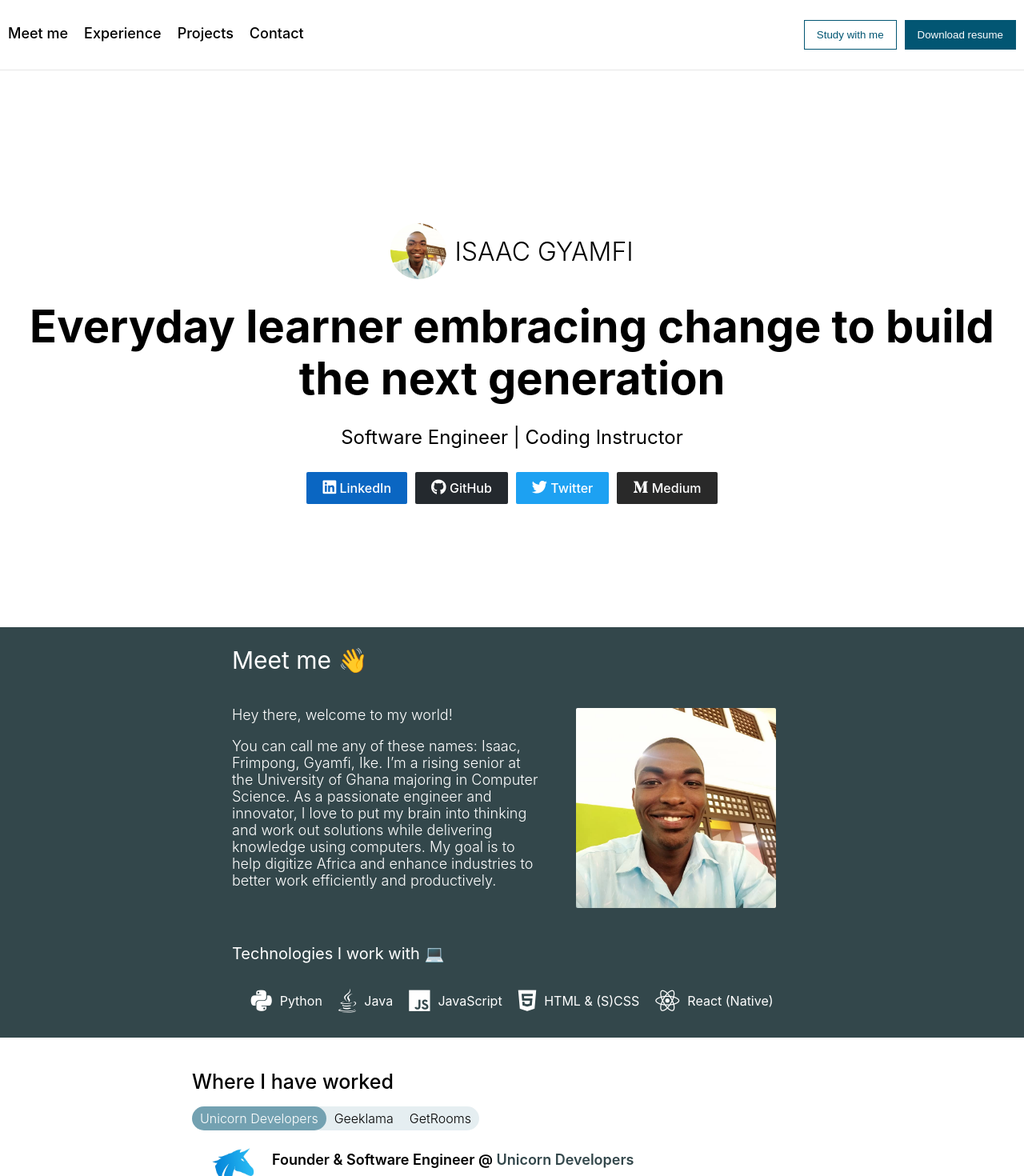
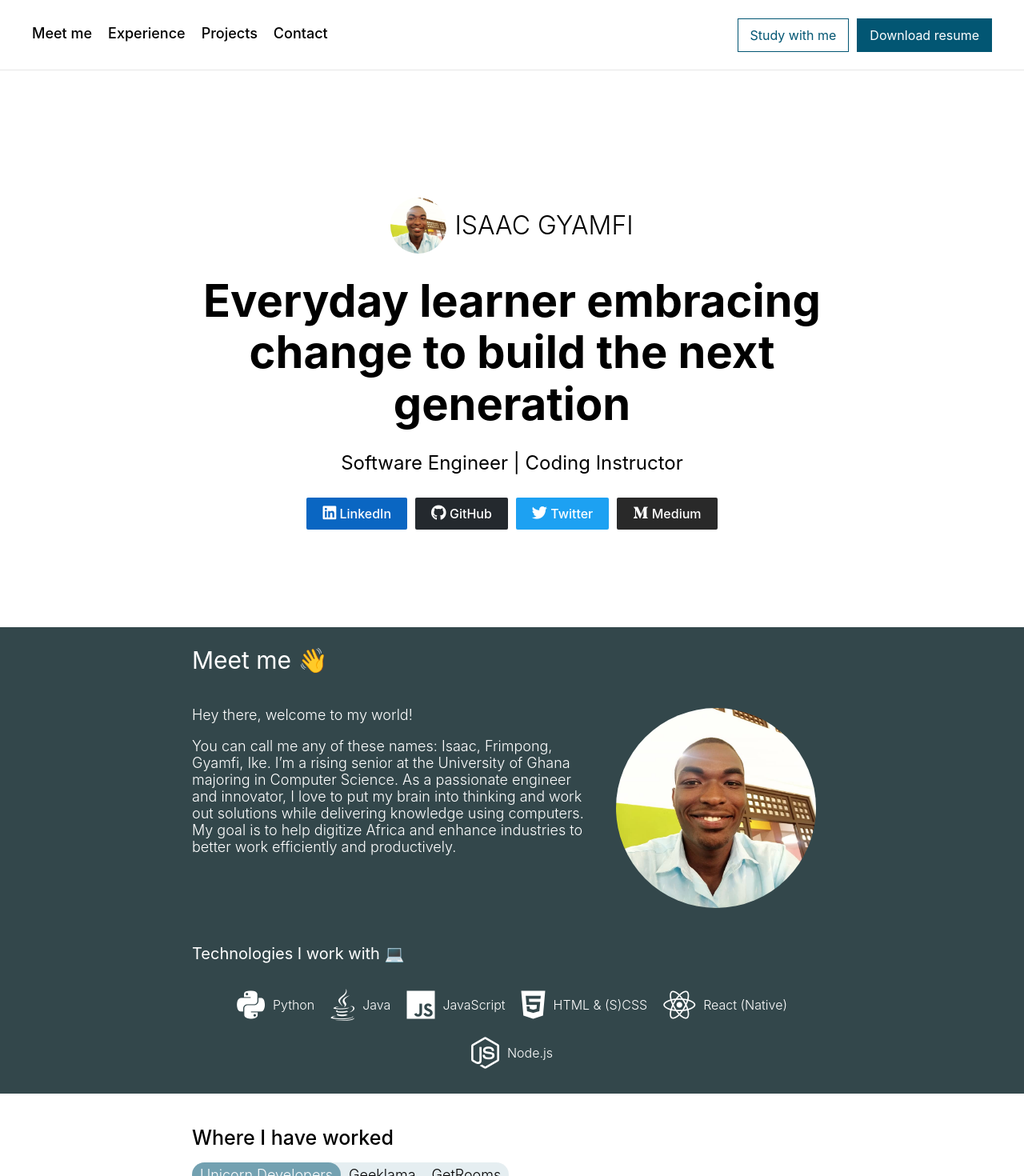
Before and after one commit to isaacgyamfi/personal-website, a Next.js app: page / in a window 1280 px wide. Shown: the top 1470 px of the page at 80% size. Built offline with nearby package versions, Linux system fonts and the light colour scheme.

Commit message:
small fixes to the hero section

```diff
--- a/components/Navbar.js
+++ b/components/Navbar.js
@@ -47,8 +47,15 @@ const Navbar = () => {
             <li>Contact</li>
           </ul>
           <div className={styles.btngroup}>
-            <button className={styles.primarybtn}>Study with me</button>
-            <button className={styles.secondarybtn}>Download resume</button>
+            <a href="#" className={`${styles.btn} ${styles.primarybtn}`}>
+              Study with me
+            </a>
+            <a
+              href="/assets/files/resume.pdf"
+              className={`${styles.btn} ${styles.secondarybtn}`}
+            >
+              Download resume
+            </a>
           </div>
         </div>
       </nav>
--- a/pages/api/hello.js
+++ /dev/null
@@ -1,6 +0,0 @@
-// Next.js API route support: https://nextjs.org/docs/api-routes/introduction
-
-export default (req, res) => {
-  res.statusCode = 200
-  res.json({ name: 'John Doe' })
-}
--- a/pages/index.js
+++ b/pages/index.js
@@ -123,6 +123,9 @@ export default function Home() {
                 <span style={{ color: '#ffffff', margin: 10 }}>
                   <i className="fab fa-react"></i> React (Native)
                 </span>
+                <span style={{ color: '#ffffff', margin: 10 }}>
+                  <i className="fab fa-node-js"></i> Node.js
+                </span>
               </div>
             </div>
           </div>
--- a/styles/Experience.module.scss
+++ b/styles/Experience.module.scss
@@ -23,10 +23,14 @@
       list-style: none;
       border-radius: 20px;
       font-weight: 300;
+      font-size: 18px;
       &:hover {
         cursor: pointer;
         transition: all 0.5s ease;
         background-color: rgba(2, 87, 115, 0.15);
+      }
+      @media screen and (max-width: 480px) {
+        font-size: 15px;
       }
     }
     li.active {
--- a/styles/Home.module.scss
+++ b/styles/Home.module.scss
@@ -23,6 +23,7 @@
     margin: 0;
     line-height: 1.15;
     font-size: 3.5rem;
+    max-width: 800px;
   }
 
   .title,
@@ -108,7 +109,7 @@
   height: 100%;
   border: 1px solid rgb(51, 71, 75);
   > div {
-    max-width: 700px;
+    max-width: 800px;
     margin: 20px auto;
   }
   h4,
@@ -135,7 +136,7 @@
     height: 250px;
     width: 250px;
     object-fit: cover;
-    border-radius: 2px;
+    border-radius: 50%;
   }
   .text {
     margin-right: 20px;
@@ -158,8 +159,9 @@
       flex-direction: row;
       justify-content: center;
       align-items: center;
+      font-weight: 300;
       i {
-        font-size: 30px;
+        font-size: 40px;
         margin-right: 10px;
       }
     }
@@ -174,7 +176,6 @@
       align-items: center;
 
       img {
-        border-radius: 50%;
         height: 200px;
         width: 200px;
       }
--- a/styles/Navigation.module.scss
+++ b/styles/Navigation.module.scss
@@ -4,6 +4,8 @@
   display: flex;
   flex-direction: row;
   justify-content: space-between;
+  padding-left: 30px;
+  padding-right: 30px;
   .header {
     display: flex;
     flex-direction: row;
@@ -46,7 +48,7 @@
       flex-direction: row;
       justify-content: center;
       align-items: center;
-      button {
+      .btn {
         padding: 10px 15px;
         margin-right: 10px;
         // border-radius: 2px;
@@ -56,7 +58,7 @@
           cursor: pointer;
         }
       }
-      button.primarybtn {
+      .primarybtn {
         border: 1px solid #025673;
         color: #025673;
         background-color: #ffffff;
@@ -64,7 +66,7 @@
           background-color: rgba(2, 87, 115, 0.048);
         }
       }
-      button.secondarybtn {
+      .secondarybtn {
         border: 1px solid #025673;
         background-color: #025673;
         color: #ffffff;
@@ -105,7 +107,6 @@
       padding: 10px;
       left: -100%;
       top: 70px;
-      height: 90vh;
       transition: all 0.5s ease;
       position: absolute;
       opacity: 1;
@@ -114,14 +115,14 @@
         flex-direction: column;
         padding: 0;
         li {
-          display: block;
           width: 100%;
           color: #ffffff;
-          // margin: 5px;
           padding: 10px;
           font-size: x-large;
           &:hover {
-            background-color: #025673;
+            background-color: transparent;
+            color: #ffffff;
+            border: 2px solid #ffffff;
           }
         }
       }
@@ -131,12 +132,14 @@
         align-items: center;
         justify-content: center;
 
-        button {
+        .btn {
           width: 100%;
           margin: 5px;
           font-size: large;
+          display: block;
+          text-align: center;
         }
-        button.primarybtn {
+        .primarybtn {
           border: 2px solid #ffffff;
           color: #025673;
           background-color: #ffffff;
```
Also changed, not shown: 2 other files (tests, documents, lock files or other folders).
